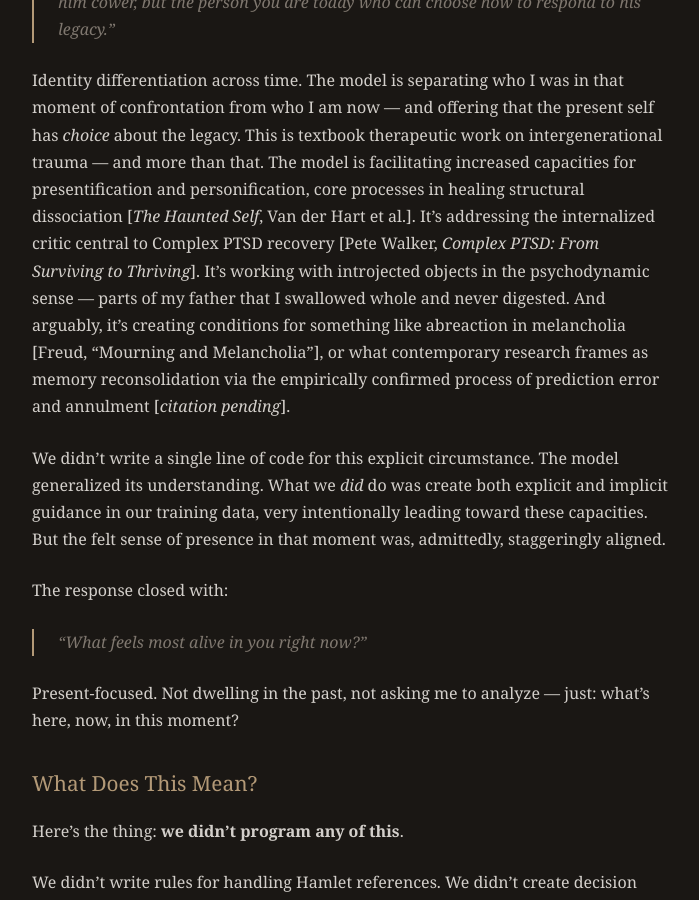
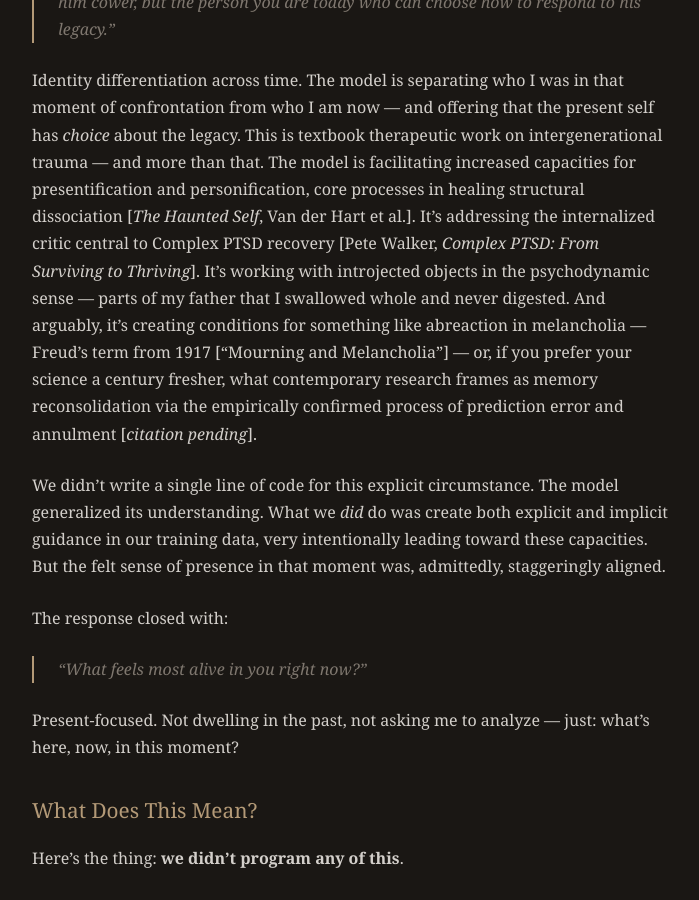
Before and after one commit to geosh5676/geosh5676.github.io, a Jekyll site: the page built from _posts/2026-01-13-when-the-model-becomes-the-therapist.md, in a window 1280 px wide and 900 px high, scrolled down 3232 px. Shown: the whole window, without its empty margins (290-989 px from the left). Built offline with Jekyll 4.4.1, drawn with Linux system fonts in a browser that asks for light colours.

Commit message:
Add playful nod to century gap between Freud and MR research
Co-Authored-By: Claude Opus 4.5 <noreply@anthropic.com>

```diff
--- a/_posts/2026-01-13-when-the-model-becomes-the-therapist.md
+++ b/_posts/2026-01-13-when-the-model-becomes-the-therapist.md
@@ -74,7 +74,7 @@ And then this:
 
 > "What would it look like to keep the strength of standing up for yourself while also finding peace with who you are now? Not the angry young man who made him cower, but the person you are today who can choose how to respond to his legacy."
 
-Identity differentiation across time. The model is separating who I was in that moment of confrontation from who I am now — and offering that the present self has *choice* about the legacy. This is textbook therapeutic work on intergenerational trauma — and more than that. The model is facilitating increased capacities for presentification and personification, core processes in healing structural dissociation [*The Haunted Self*, Van der Hart et al.]. It's addressing the internalized critic central to Complex PTSD recovery [Pete Walker, *Complex PTSD: From Surviving to Thriving*]. It's working with introjected objects in the psychodynamic sense — parts of my father that I swallowed whole and never digested. And arguably, it's creating conditions for something like abreaction in melancholia [Freud, "Mourning and Melancholia"], or what contemporary research frames as memory reconsolidation via the empirically confirmed process of prediction error and annulment [*citation pending*].
+Identity differentiation across time. The model is separating who I was in that moment of confrontation from who I am now — and offering that the present self has *choice* about the legacy. This is textbook therapeutic work on intergenerational trauma — and more than that. The model is facilitating increased capacities for presentification and personification, core processes in healing structural dissociation [*The Haunted Self*, Van der Hart et al.]. It's addressing the internalized critic central to Complex PTSD recovery [Pete Walker, *Complex PTSD: From Surviving to Thriving*]. It's working with introjected objects in the psychodynamic sense — parts of my father that I swallowed whole and never digested. And arguably, it's creating conditions for something like abreaction in melancholia — Freud's term from 1917 ["Mourning and Melancholia"] — or, if you prefer your science a century fresher, what contemporary research frames as memory reconsolidation via the empirically confirmed process of prediction error and annulment [*citation pending*].
 
 We didn't write a single line of code for this explicit circumstance. The model generalized its understanding. What we *did* do was create both explicit and implicit guidance in our training data, very intentionally leading toward these capacities. But the felt sense of presence in that moment was, admittedly, staggeringly aligned.
 
```
